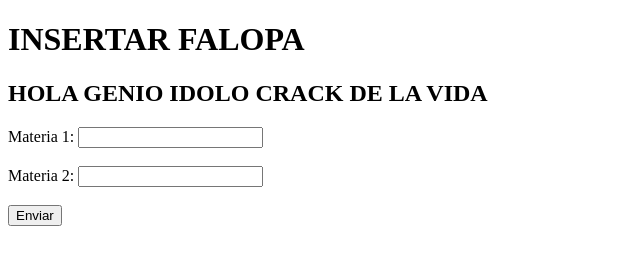
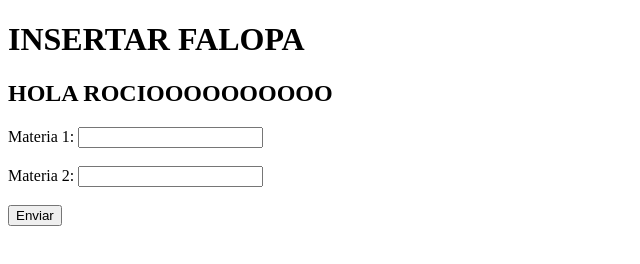
Before and after one commit to Julivic7/Javascript, a plain HTML site: page pagina1.html in a window 1280 px wide. Shown: the whole page, without its empty margins (0-640 px from the left). Drawn offline with Linux system fonts and the light colour scheme.

Commit message:
rociooooooo

```diff
--- a/pagina1.html
+++ b/pagina1.html
@@ -8,7 +8,7 @@
 
     <h1>INSERTAR FALOPA</h1>
 
-   <h2>HOLA GENIO IDOLO CRACK DE LA VIDA </h2>
+   <h2>HOLA ROCIOOOOOOOOOO</h2>
     <label for="materia1">Materia 1:</label>
     <input type="number" id="idNumber1" name="idNumber1"><br><br>
 
```
